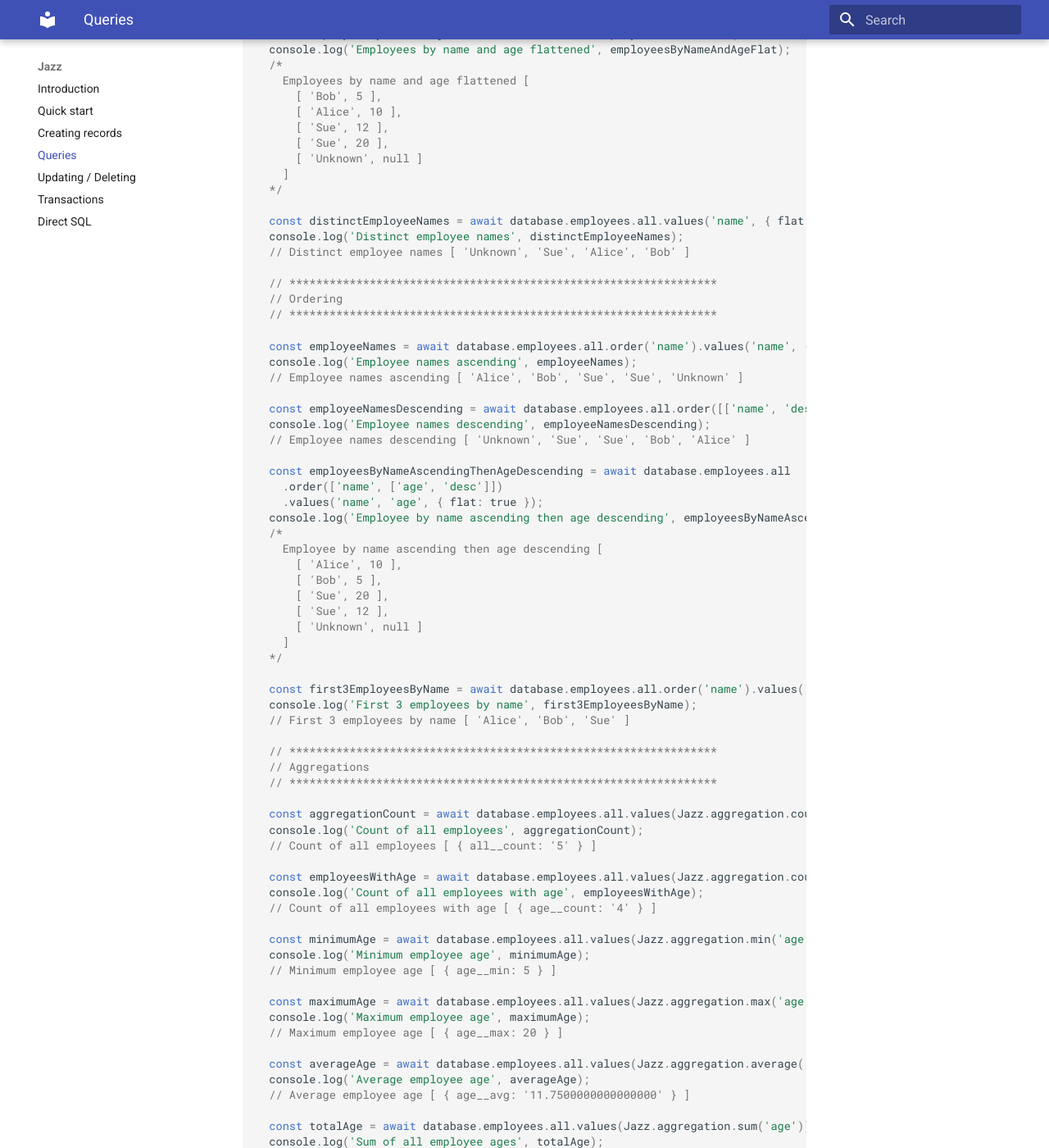
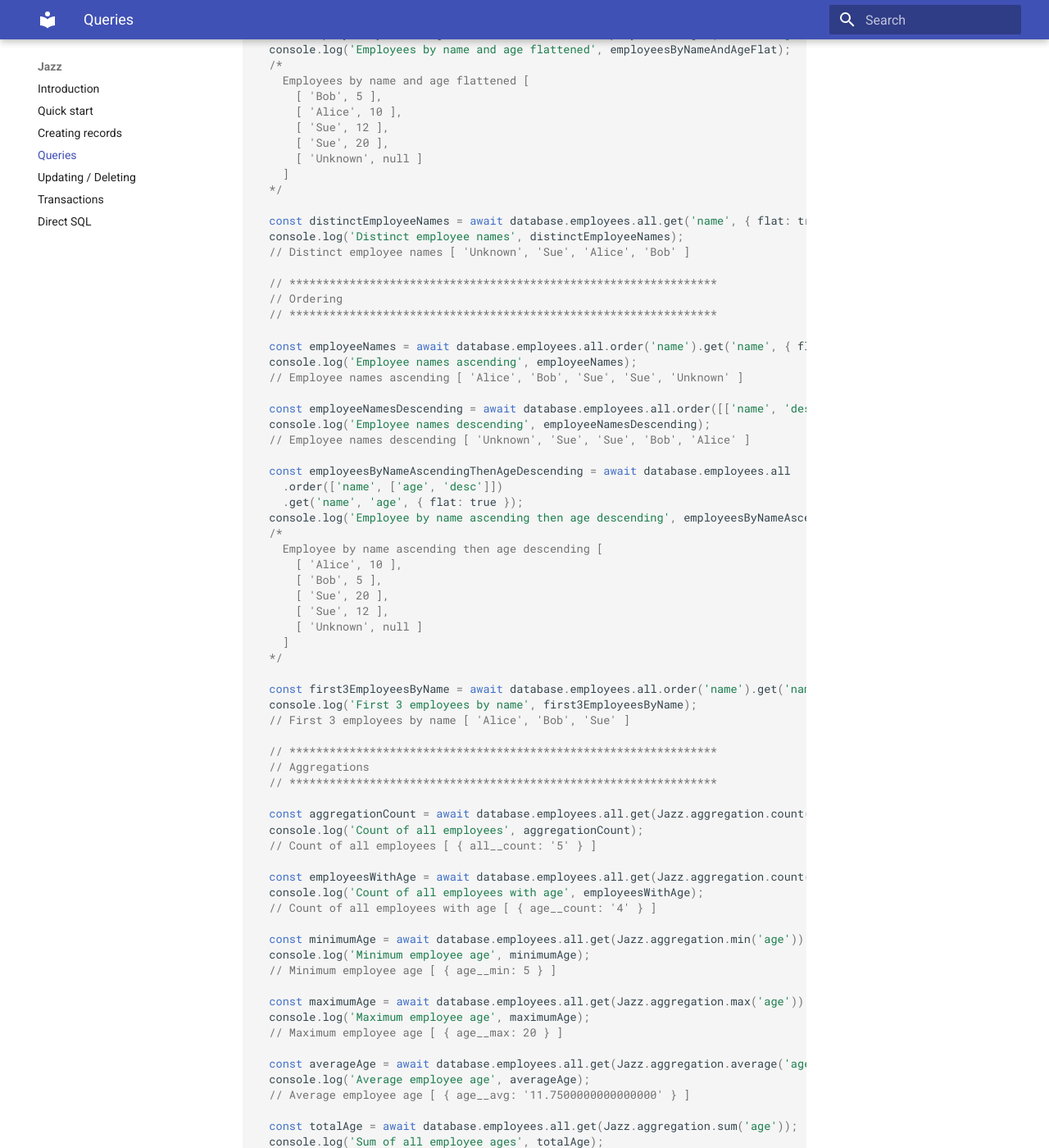
Before and after one commit to lukesterg/jazz, an MkDocs documentation site: the page built from docs/docs/queries.md, in a window 1280 px wide and 1400 px high, scrolled down 2433 px. Shown: the whole window at 82% size. Built offline with MkDocs 1.6.1 and Material for MkDocs 9.7.7, drawn with Linux system fonts in a browser that asks for light colours; some of the changed text lies outside the part shown.

Commit message:
Changed values() to get()

```diff
--- a/docs/docs/queries.md
+++ b/docs/docs/queries.md
@@ -42,7 +42,7 @@ async function main() {
   // Filtering
   // ****************************************************************
 
-  const allEmployees = await database.employees.all.values();
+  const allEmployees = await database.employees.all.get();
   console.log('All employees', allEmployees);
   /*
     All employees [
@@ -54,11 +54,11 @@ async function main() {
     ]
   */
 
-  const allEmployeesWhoAre10 = await database.employees.all.filter({ age: 10 }).values();
+  const allEmployeesWhoAre10 = await database.employees.all.filter({ age: 10 }).get();
   console.log('Employees who are 10', allEmployeesWhoAre10);
   // Employees who are 10 [ { id: 2, name: 'Alice', age: 10 } ]
 
-  const allEmployeesWhoAreNot10 = await database.employees.all.filter({ age__neq: 10 }).values();
+  const allEmployeesWhoAreNot10 = await database.employees.all.filter({ age__neq: 10 }).get();
   console.log('Employees who are not 10', allEmployeesWhoAreNot10);
   /*
     Employees who are not 10 [
@@ -68,19 +68,19 @@ async function main() {
     ]
   */
 
-  const allEmployeesUnder10 = await database.employees.all.filter({ age__lt: 10 }).values();
+  const allEmployeesUnder10 = await database.employees.all.filter({ age__lt: 10 }).get();
   console.log('Employees who are under 10', allEmployeesUnder10);
   // Employees who are under 10 [ { id: 1, name: 'Bob', age: 5 } ]
 
-  const allEmployees10OrUnder = await database.employees.all.filter({ age__lte: 10 }).values();
+  const allEmployees10OrUnder = await database.employees.all.filter({ age__lte: 10 }).get();
   console.log('Employees who are 10 years or under', allEmployees10OrUnder);
   // Employees who are 10 years or under [ { id: 1, name: 'Bob', age: 5 }, { id: 2, name: 'Alice', age: 10 } ]
 
-  const allEmployeesOver10 = await database.employees.all.filter({ age__gt: 10 }).values();
+  const allEmployeesOver10 = await database.employees.all.filter({ age__gt: 10 }).get();
   console.log('Employees who are over 10', allEmployeesOver10);
   // Employees who are over 10 [ { id: 3, name: 'Sue', age: 12 }, { id: 4, name: 'Sue', age: 20 } ]
 
-  const allEmployees10OrOver = await database.employees.all.filter({ age__gte: 10 }).values();
+  const allEmployees10OrOver = await database.employees.all.filter({ age__gte: 10 }).get();
   console.log('Employees who are 10 years or over', allEmployees10OrOver);
   /*
     Employees who are 10 years or over [
@@ -90,7 +90,7 @@ async function main() {
     ]
   */
 
-  const allEmployeesWhoHaveAnAgeSpecified = await database.employees.all.filter({ age__isnull: false }).values();
+  const allEmployeesWhoHaveAnAgeSpecified = await database.employees.all.filter({ age__isnull: false }).get();
   console.log('Employees who have an age specified', allEmployeesWhoHaveAnAgeSpecified);
   /*
     Employees who have an age specified [
@@ -100,14 +100,14 @@ async function main() {
       { id: 4, name: 'Sue', age: 20 }
     ]
   */
-  const allEmployeesWhoDoNotHaveAnAgeSpecified = await database.employees.all.filter({ age__isnull: true }).values();
+  const allEmployeesWhoDoNotHaveAnAgeSpecified = await database.employees.all.filter({ age__isnull: true }).get();
   console.log('Employees who have do not have an age specified', allEmployeesWhoDoNotHaveAnAgeSpecified);
   // Employees who have do not have an age specified [ { id: 5, name: 'Unknown', age: null } ]
 
   // ****************************************************************
   // Selecting fields
   // ****************************************************************
-  const employeesByNameAndAge = await database.employees.all.values('name', 'age');
+  const employeesByNameAndAge = await database.employees.all.get('name', 'age');
   console.log('Employees by name and age', employeesByNameAndAge);
   /*
     Employees by name and age [
@@ -119,7 +119,7 @@ async function main() {
     ]
   */
 
-  const employeesByNameAndAgeFlat = await database.employees.all.values('name', 'age', { flat: true });
+  const employeesByNameAndAgeFlat = await database.employees.all.get('name', 'age', { flat: true });
   console.log('Employees by name and age flattened', employeesByNameAndAgeFlat);
   /*
     Employees by name and age flattened [
@@ -131,7 +131,7 @@ async function main() {
     ]
   */
 
-  const distinctEmployeeNames = await database.employees.all.values('name', { flat: true, distinct: true });
+  const distinctEmployeeNames = await database.employees.all.get('name', { flat: true, distinct: true });
   console.log('Distinct employee names', distinctEmployeeNames);
   // Distinct employee names [ 'Unknown', 'Sue', 'Alice', 'Bob' ]
 
@@ -139,17 +139,17 @@ async function main() {
   // Ordering
   // ****************************************************************
 
-  const employeeNames = await database.employees.all.order('name').values('name', { flat: true });
+  const employeeNames = await database.employees.all.order('name').get('name', { flat: true });
   console.log('Employee names ascending', employeeNames);
   // Employee names ascending [ 'Alice', 'Bob', 'Sue', 'Sue', 'Unknown' ]
 
-  const employeeNamesDescending = await database.employees.all.order([['name', 'desc']]).values('name', { flat: true });
+  const employeeNamesDescending = await database.employees.all.order([['name', 'desc']]).get('name', { flat: true });
   console.log('Employee names descending', employeeNamesDescending);
   // Employee names descending [ 'Unknown', 'Sue', 'Sue', 'Bob', 'Alice' ]
 
   const employeesByNameAscendingThenAgeDescending = await database.employees.all
     .order(['name', ['age', 'desc']])
-    .values('name', 'age', { flat: true });
+    .get('name', 'age', { flat: true });
   console.log('Employee by name ascending then age descending', employeesByNameAscendingThenAgeDescending);
   /*
     Employee by name ascending then age descending [
@@ -161,7 +161,7 @@ async function main() {
     ]
   */
 
-  const first3EmployeesByName = await database.employees.all.order('name').values('name', { flat: true, limit: 3 });
+  const first3EmployeesByName = await database.employees.all.order('name').get('name', { flat: true, limit: 3 });
   console.log('First 3 employees by name', first3EmployeesByName);
   // First 3 employees by name [ 'Alice', 'Bob', 'Sue' ]
 
@@ -169,27 +169,27 @@ async function main() {
   // Aggregations
   // ****************************************************************
 
-  const aggregationCount = await database.employees.all.values(Jazz.aggregation.count());
+  const aggregationCount = await database.employees.all.get(Jazz.aggregation.count());
   console.log('Count of all employees', aggregationCount);
   // Count of all employees [ { all__count: '5' } ]
 
-  const employeesWithAge = await database.employees.all.values(Jazz.aggregation.count('age'));
+  const employeesWithAge = await database.employees.all.get(Jazz.aggregation.count('age'));
   console.log('Count of all employees with age', employeesWithAge);
   // Count of all employees with age [ { age__count: '4' } ]
 
-  const minimumAge = await database.employees.all.values(Jazz.aggregation.min('age'));
+  const minimumAge = await database.employees.all.get(Jazz.aggregation.min('age'));
   console.log('Minimum employee age', minimumAge);
   // Minimum employee age [ { age__min: 5 } ]
 
-  const maximumAge = await database.employees.all.values(Jazz.aggregation.max('age'));
+  const maximumAge = await database.employees.all.get(Jazz.aggregation.max('age'));
   console.log('Maximum employee age', maximumAge);
   // Maximum employee age [ { age__max: 20 } ]
 
-  const averageAge = await database.employees.all.values(Jazz.aggregation.average('age'));
+  const averageAge = await database.employees.all.get(Jazz.aggregation.average('age'));
   console.log('Average employee age', averageAge);
   // Average employee age [ { age__avg: '11.7500000000000000' } ]
 
-  const totalAge = await database.employees.all.values(Jazz.aggregation.sum('age'));
+  const totalAge = await database.employees.all.get(Jazz.aggregation.sum('age'));
   console.log('Sum of all employee ages', totalAge);
   // Sum of all employee ages [ { age__sum: '47' } ]
 
@@ -218,7 +218,7 @@ async function main() {
   const compoundQuery = await database.employees.all
     .filter({ age__gt: 5 })
     .order('name')
-    .values('name', Jazz.aggregation.count(), { flat: true });
+    .get('name', Jazz.aggregation.count(), { flat: true });
   console.log('Count of all employees over 5 ordered by name', compoundQuery);
   // Count of all employees over 5 ordered by name [ [ 'Alice', '1' ], [ 'Sue', '2' ] ]
 
```
Also changed, not shown: docs/docs/updating.md (+2 -2 lines), README.MD, 5 other files.
